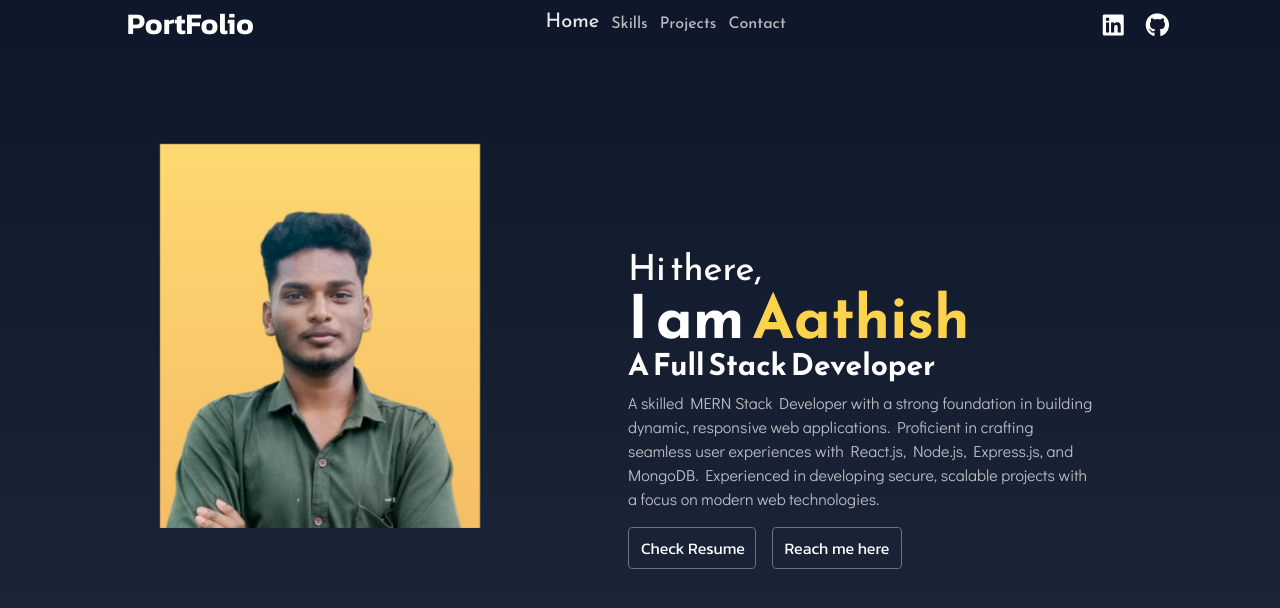
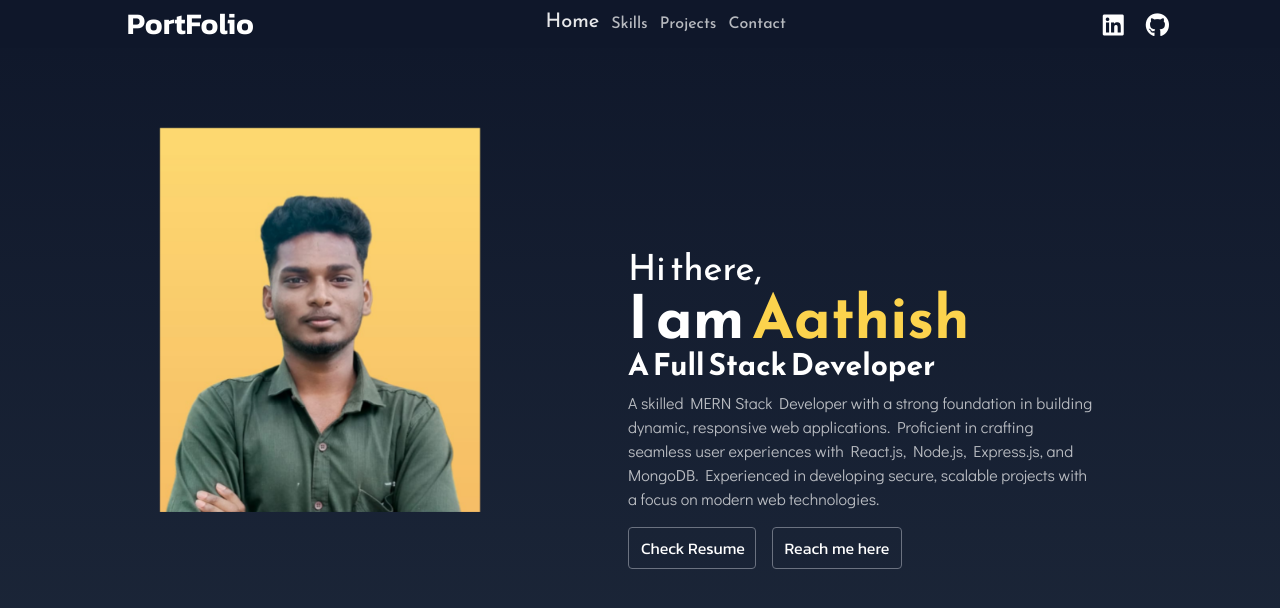
Before and after one commit to aathi1711/PORTFOLIO, a React (Vite) app: page / in a window 1280 px wide. Shown: the top 608 px of the page. Built offline with nearby package versions, Linux system fonts and the light colour scheme.

Commit message:
commit-13

```diff
--- a/src/home.jsx
+++ b/src/home.jsx
@@ -8,8 +8,8 @@ const Home =()=>{
 
      return(
         <div className='flex sm:flex-col h-fit md:h-screen pb-20 bg-gradient-to-b from-slate-900 to-slate-800 justify-center flex-col font-reem font md:flex-row' >
-            <div className=' md:p-32 max-sm:flex justify-center pr-10  mt-4 animate-slideIn delay-500'>
-               <img className='w-80 max-sm:pl-7 h-96 z-10 object-cover'  src={profile}/>
+            <div className=' md:p-32 max-sm:flex justify-center pr-10   animate-slideIn delay-500'>
+               <img className='w-80 max-sm:pl-7 h-96 z-10  object-cover'  src={profile}/>
                 </div>
                 <div className=' md:mt-24 max-sm:mt-5 pl-5 select-none animate-fade flex flex-col text-black justify-center items-center md:items-start md:w-1/2 w-full'>
                 <p className='text-4xl max-md:text-3xl text-white'>Hi there,</p>
```
Also changed, not shown: 1 other file (tests, documents, lock files or other folders).
